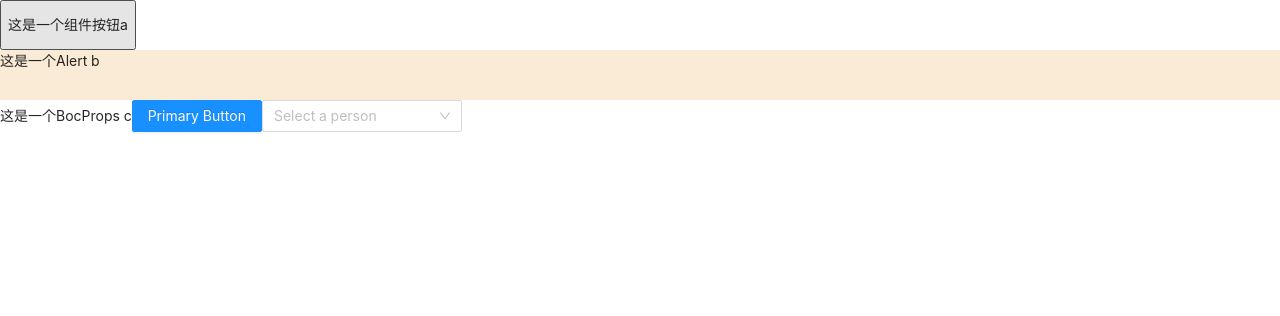
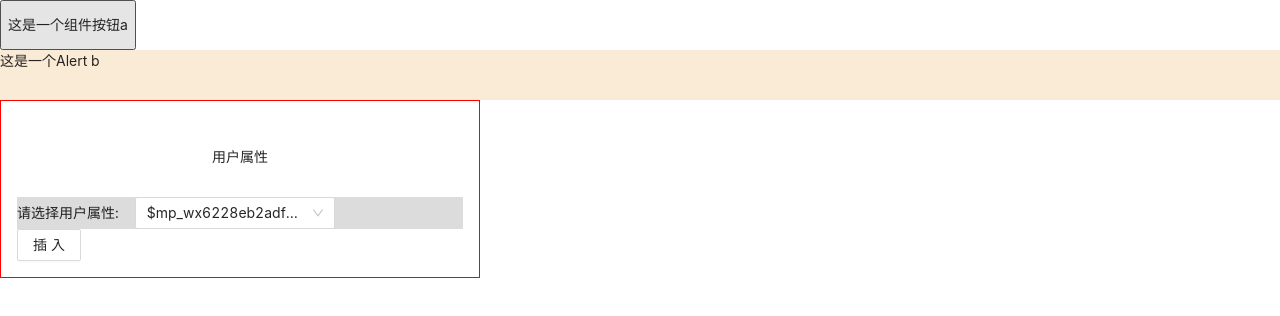
Before and after one commit to peakcary/peak-ui-components, a React app: page / in a window 1280 px wide. Shown: the top 316 px of the page. Built offline with nearby package versions, Linux system fonts and the light colour scheme; no server answers; the HTML template or start-up script is replaced by a standard one.

Commit message:
feat: merge master

```diff
--- a/src/App.js
+++ b/src/App.js
@@ -1,15 +1,24 @@
 import React, { Component } from 'react';
-import { Alert, Button,BocProps } from './components';
+import { Alert, Button, BocProps } from './components';
 
 class App extends Component {
 
+
+  handleConfirm = (data) => {
+    console.log('data', data)
+  }
+
   render() {
-      console.log('app init')
     return (
       <div className="App">
         <Button text={'a'}></Button>
         <Alert text={'b'}></Alert>
-        <BocProps text={'c'}></BocProps>
+        <BocProps
+          ptype='user'
+          initialValue='${user.$mp_wx6228eb2adfba3ab4_qr_scene_str}'
+          onConfirm={this.handleConfirm}
+          readonly={false}>
+        </BocProps>
       </div>
     );
   }
--- a/src/components/bocProps/index.css
+++ b/src/components/bocProps/index.css
@@ -1,3 +1,24 @@
 .container {
-  height: 50px;
+  padding: 1rem;
+  width: 30rem;
+  border: 1px solid red;
 }
+
+.title {
+  height: 5rem;
+  display: flex;
+  justify-content: center;
+  align-items: center;
+}
+
+.select_container{
+  display: flex;
+  background-color: gainsboro;
+}
+
+.select_label{
+  display: flex;
+  justify-content: center;
+  align-items: center;
+  margin-right: 1rem;
+}
--- a/src/components/bocProps/index.js
+++ b/src/components/bocProps/index.js
@@ -1,4 +1,4 @@
-import Reacts from 'react';
+import React, { useState, useEffect} from 'react';
 import PropTypes from 'prop-types';
 import axios from 'axios';
 import { Button, Select } from 'antd';
@@ -7,82 +7,76 @@ import './index.css';
 import 'antd/dist/antd.css';
 
 const { Option } = Select;
+
+let selectedValue = '';
 function onChange(value) {
-  console.log(`selected ${value}`);
+  // 用户属性：${ user.$mp_nickname }
+  // 事件属性： ${ event.$mp_content } 只能触发型计划插入，只能插入触发选择的事件属性
+  // 白名单属性：${ tag.{ tagcode }.$name } 待确认
+  // 产品属性:${ item.属性名称 }
+  let v = "${user." + value + "}";
+  console.log(v)
+  selectedValue = v;
 }
 
-function onBlur() {
-  console.log('blur');
+const BocProps = ({ ptype, initialValue, readonly, onConfirm }) => {
+
+  console.log('initialValue:', initialValue);
+  let v='';
+  if (ptype == 'user'){
+    v = initialValue.split('${user.')[1];
+    v = v.substring(0,v.length-1)
+      console.log(v)
   }
 
-function onFocus() {
-  console.log('focus');
-}
-
-function onSearch(val) {
-  console.log('search:', val);
-}
-
-function testApi(params) {
-  axios.get('/api/events/all?check_permission=false', {
+  const [data, setData] = useState({ data: [] });
+  useEffect(async () => {
+    let url = '/api/property/user/properties';
+    const data = await axios.get(url,
+      {
         params: {},
         headers: { token: '$6666ebc5599b852f3a8f81c1fdcd3575' }
-  })
-    .then(function (response) {
-      console.log(response);
-    })
-    .catch(function (error) {
-      console.log(error);
-    });
-}
+      },
+    );
+    setData(data.data);
+  },[]);
 
 
-const BocProps = ({ text }) => {
 
-  console.log('2222222')
-
-
-  // const [data, setData] = useState({ data: [] });
-
-  // useEffect(async () => {
-  //   let url = '/api/events/all?check_permission=false';
-  //   const result = await axios.get(url,
-  //     {
-  //       params: {},
-  //       headers: { token: '$6666ebc5599b852f3a8f81c1fdcd3575' }
-  //     },
-  //   );
-
-  //   console.log('111:', result.data)
-
-  //   setData(result.data);
-  // });
+  const children = [];
+  for (let i = 0, l = data.length; i < l; i++) {
+    children.push(<Option key={data[i].name}>{data[i].cname}</Option>);
+  }
 
   return (
     <>
-      <div className="container">这是一个BocProps {text}<Button onClick={testApi} type="primary">Primary Button</Button>
-
+      <div className="container">
+        <div className='title'>
+          用户属性
+        </div>
+        <div className='select_container'>
+          <div className='select_label'>
+            请选择用户属性:
+          </div>
+          <div className='select_value'>
             <Select
+              disabled={readonly}
+              defaultValue={v}
               showSearch
               style={{ width: 200 }}
               placeholder="Select a person"
               optionFilterProp="children"
               onChange={onChange}
-          onFocus={onFocus}
-          onBlur={onBlur}
-          onSearch={onSearch}
               filterOption={(input, option) =>
                 option.children.toLowerCase().indexOf(input.toLowerCase()) >= 0
               }
             >
-          <Option value="jack">Jack</Option>
-          <Option value="lucy">Lucy</Option>
-          <Option value="tom">Tom</Option>
+              {children}
             </Select>
-
+          </div>
+        </div>
         <div>
-
-
+          <Button onClick={() => { onConfirm(selectedValue)}}>插入</Button>
         </div>
       </div>
     </>
@@ -90,11 +84,11 @@ const BocProps = ({ text }) => {
 }
 
 
-
-
-
 BocProps.propTypes = {
-  text: PropTypes.any
+  ptype: PropTypes.string,// 类型 用户属性 user 事件属性event 产品属性product 白名单white
+  initialValue: PropTypes.string,//初始值
+  readonly: PropTypes.bool,// 只读 false
+  onConfirm: PropTypes.func// 插入
 };
 
 export default BocProps;
```
Lines whose indentation alone changed are shown as unchanged.
